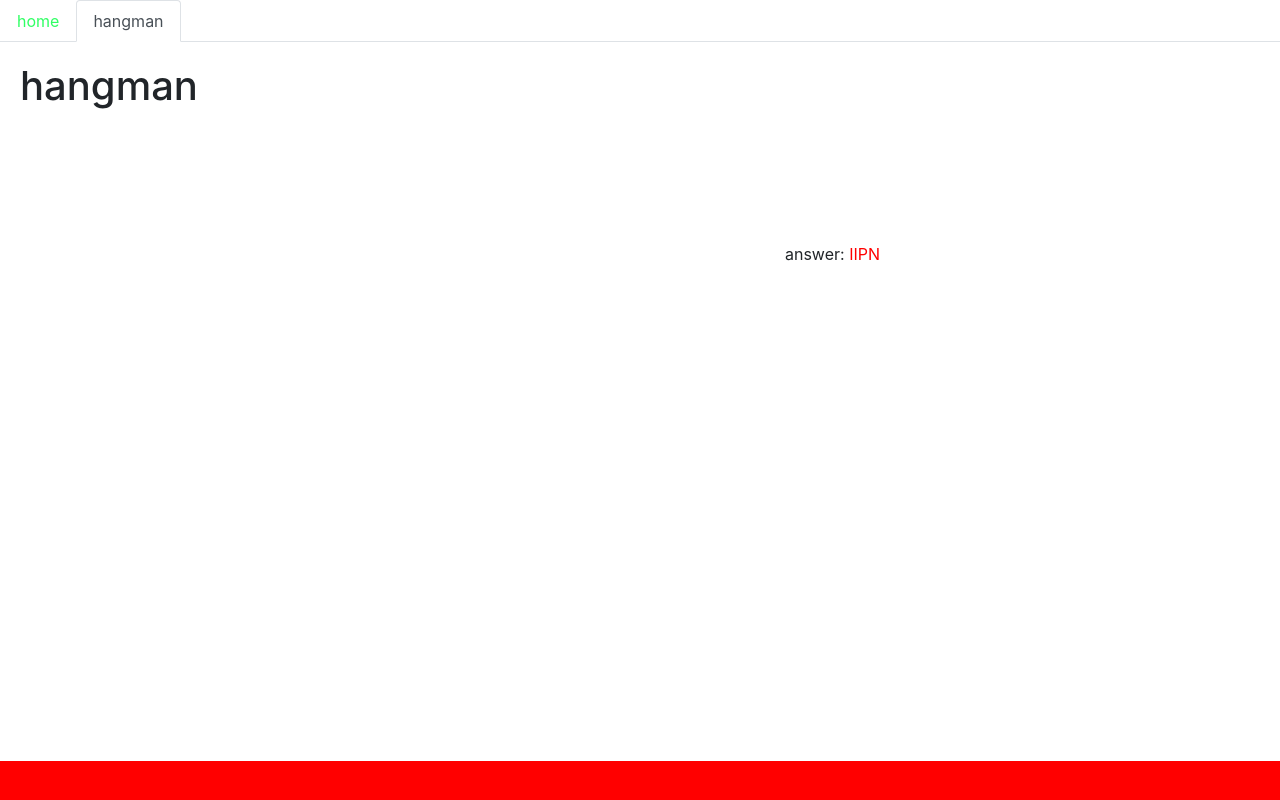
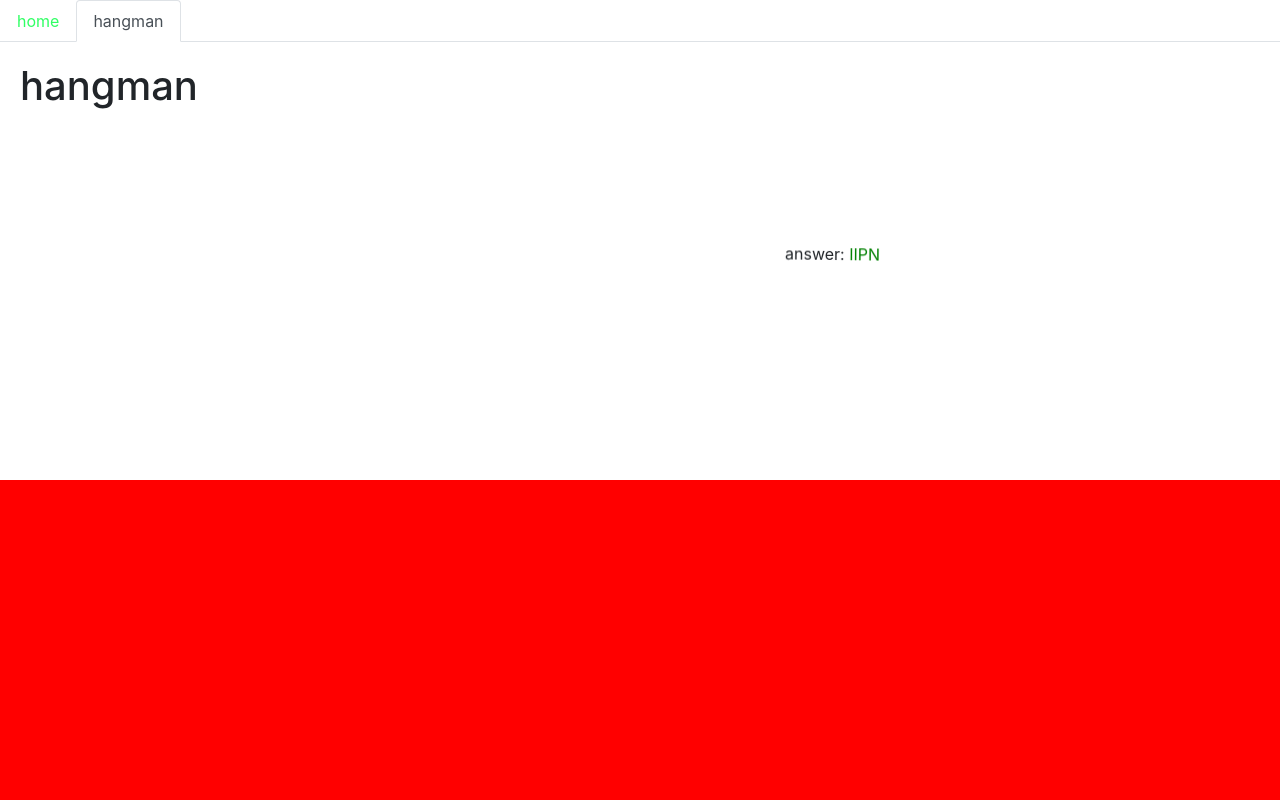
Before and after one commit to shodges201/Sabotage, a React (Create React App) app in the folder client/: page /hangman in a window 1280 px wide. Built offline with nearby package versions, Linux system fonts and the light colour scheme.

Commit message:
game resets after 10 seconds and the gradient now increases with the time allowed for the word

```diff
--- a/client/src/components/pages/Hangman/Hangman.css
+++ b/client/src/components/pages/Hangman/Hangman.css
@@ -21,5 +21,17 @@
     border-color: white;
     outline: none !important;
     position: fixed;
-    bottom: -100;
+    bottom: -100px;
 }
+
+#hangman-word{
+    color:green;
+}
+
+/* #hangman{
+    transform: rotate(180deg);
+} */
+
+/* #outer{
+    transform: rotate(120deg);
+} */
--- a/client/src/components/pages/Hangman/Hangman.js
+++ b/client/src/components/pages/Hangman/Hangman.js
@@ -14,7 +14,8 @@ class Hangman extends React.Component {
     mixed: [],
     timeLeft:10,
     timePass:0,
-    timerColor:"linear-gradient(0deg, red 0%, white 0%)"
+    timerColor:"linear-gradient(0deg, red 0%, white 0%)",
+    rotate: 0,
   }
 
   shuffle = (a) => {
@@ -45,26 +46,53 @@ class Hangman extends React.Component {
   }
 
   componentDidMount(){
-    this.interval = setInterval(() => this.tick(), 100);
+    this.interval = setInterval(() => this.constantTick(), 1000);
+    this.wordInterval = setInterval(() => this.eachWordTick(), 1000);
     this.userInput.focus();
     let copy = this.state.alphabet.slice();
     copy = this.shuffle(copy);
-    //let rand = API.randomWord();
-    //console.log(rand);
     let rand = this.randomStringGenerate();
     this.setState({ mixed: copy, word: rand })
   }
 
   componentWillUnmount() {
     clearInterval(this.interval);
+    clearInterval(this.wordInterval);
   }
 
-  tick() {
+  constantTick = () => {
     this.userInput.focus();
     this.setState(state => ({
       timePass: state.timePass+1,
-      timerColor: `linear-gradient(0deg, red ${state.timePass/state.timeLeft}%, white 0%)`
+      rotate: state.rotate + .5
     }));
+  }
+
+  eachWordTick = () => {
+    console.log(10 - this.state.timeLeft);
+    if(this.state.timeLeft === 0){
+      let copy = this.state.alphabet.slice();
+      copy = this.shuffle(copy);
+      let rand = this.randomStringGenerate();
+      this.setState(state => ({
+        timerColor: `linear-gradient(0deg, red 0%, white 0%)`,
+        timeLeft: 10,
+        mixed: copy,
+        word: rand
+      }));
+    }
+    else{
+      console.log('not zero time left');
+      this.setState(state => ({
+        timerColor: `linear-gradient(0deg, red ${10 * (10 - state.timeLeft)}%, white 0%)`,
+        timeLeft: this.state.timeLeft - 1
+      }));
+    }
+
+  }
+
+  degreesToRadians = (num) => {
+    return num/Math.PI;
   }
 
 
@@ -107,7 +135,7 @@ class Hangman extends React.Component {
   render(){
     console.log(this.state.timerColor)
     return (
-      <div>
+      <div id="outer">
         <NavTabs location="/hangman" />
         <div className="content">
 
@@ -132,8 +160,8 @@ class Hangman extends React.Component {
 
 
 
-          <div id="hangman">
-            answer: <span id="hangman-word">{this.state.word.toUpperCase()}</span>
+          <div id="hangman" style={{transform: `rotate(${Math.sin(this.degreesToRadians(this.state.rotate))}deg)`}}>
+            answer: <span id="hangman-word" >{this.state.word.toUpperCase()}</span>
           </div>
 
           <p id="shadow-live">{this.state.encrypt}</p>
```
